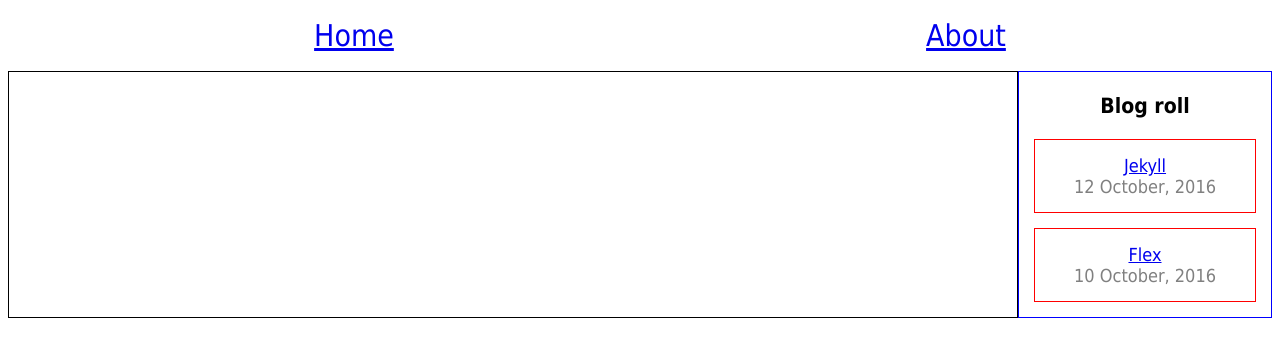
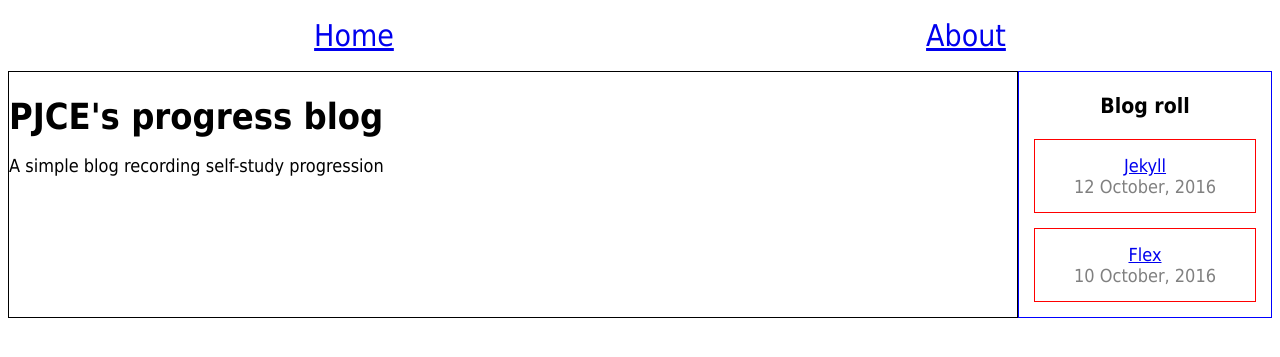
Before and after one commit to pjcevans/homepage-1.0-deprecated, a Jekyll site: the page built from index.html, in a window 1280 px wide. Shown: the top 357 px of the page. Built offline with Jekyll 4.4.1, drawn with Linux system fonts in a browser that asks for light colours.

Commit message:
added placeholder homepage text

```diff
--- a/_layouts/post.html
+++ b/_layouts/post.html
@@ -8,7 +8,7 @@
 
     <div id="flexContainer">
 
-      <div id="flexContent">
+      <div id="flexContent" class="animated shimmy">
         <h1>{{page.excerpt}}</h1>
         <p class="metadata">{{page.date | date: "%-d %B, %Y" }}</p>
         {{ content }}
--- a/about/index.html
+++ b/about/index.html
@@ -2,7 +2,7 @@
 layout: post
 title: About
 ---
-<div class="animated shimmy">
+<div>
   <div>
     <h1>About Me</h1>
     <p>I have a growing interest in web development and love creating systems that work and are useful. As a hobby I enjoy learning about new technologies, running through tutorials and building on where they finish.</p>
--- a/index.html
+++ b/index.html
@@ -3,6 +3,10 @@ layout: post
 title: Home
 ---
 
-<div class="topContent">
+<div>
+  <div>
+  <h1>PJCE's progress blog</h1>
+  <p>A simple blog recording self-study progression</p>
 
+  </div>
 </div>
```
